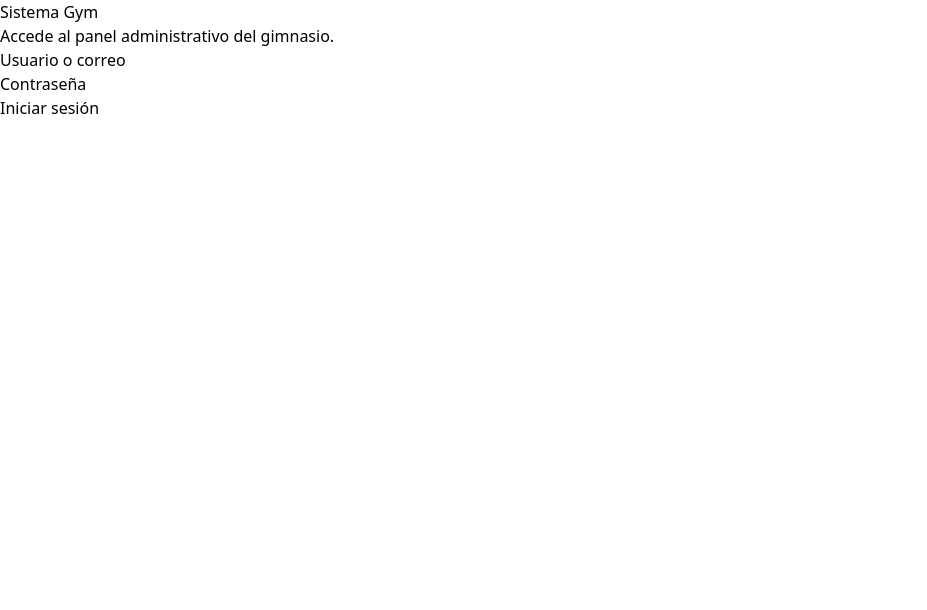
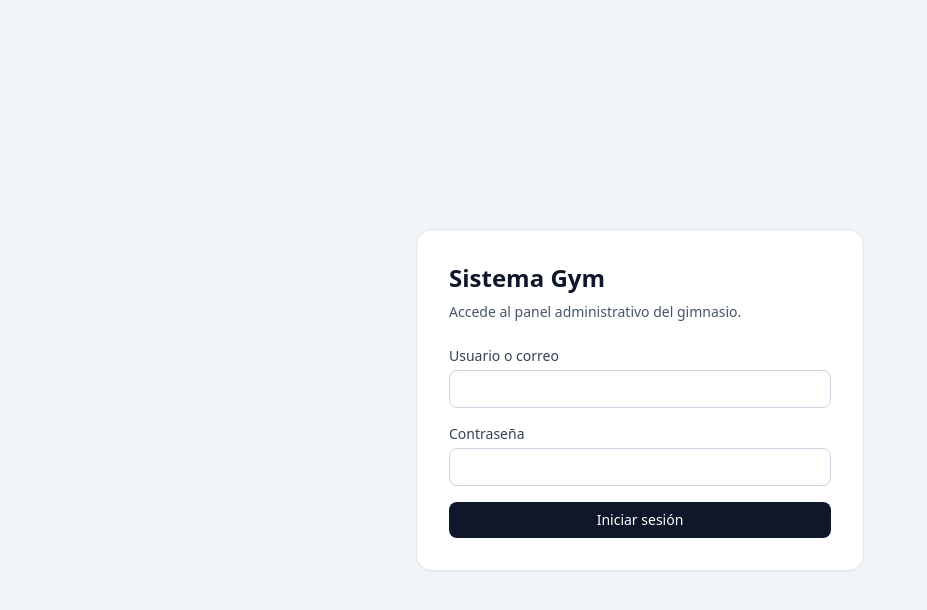
Before and after one commit to HMODevelopers/sistema-gym-web, an Angular app: page /login in a window 1280 px wide. Shown: the top 610 px of the page, without its empty margins (0-927 px from the left). Built offline with nearby package versions, Linux system fonts and the light colour scheme.

Commit message:
fix: reparar configuración de Tailwind CSS en Angular

```diff
--- a/tailwind.config.js
+++ b/tailwind.config.js
@@ -1,8 +1,10 @@
 /** @type {import('tailwindcss').Config} */
 module.exports = {
-  content: [],
+  content: [
+    './src/**/*.{html,ts}',
+  ],
   theme: {
     extend: {},
   },
   plugins: [],
-}
+};
```
